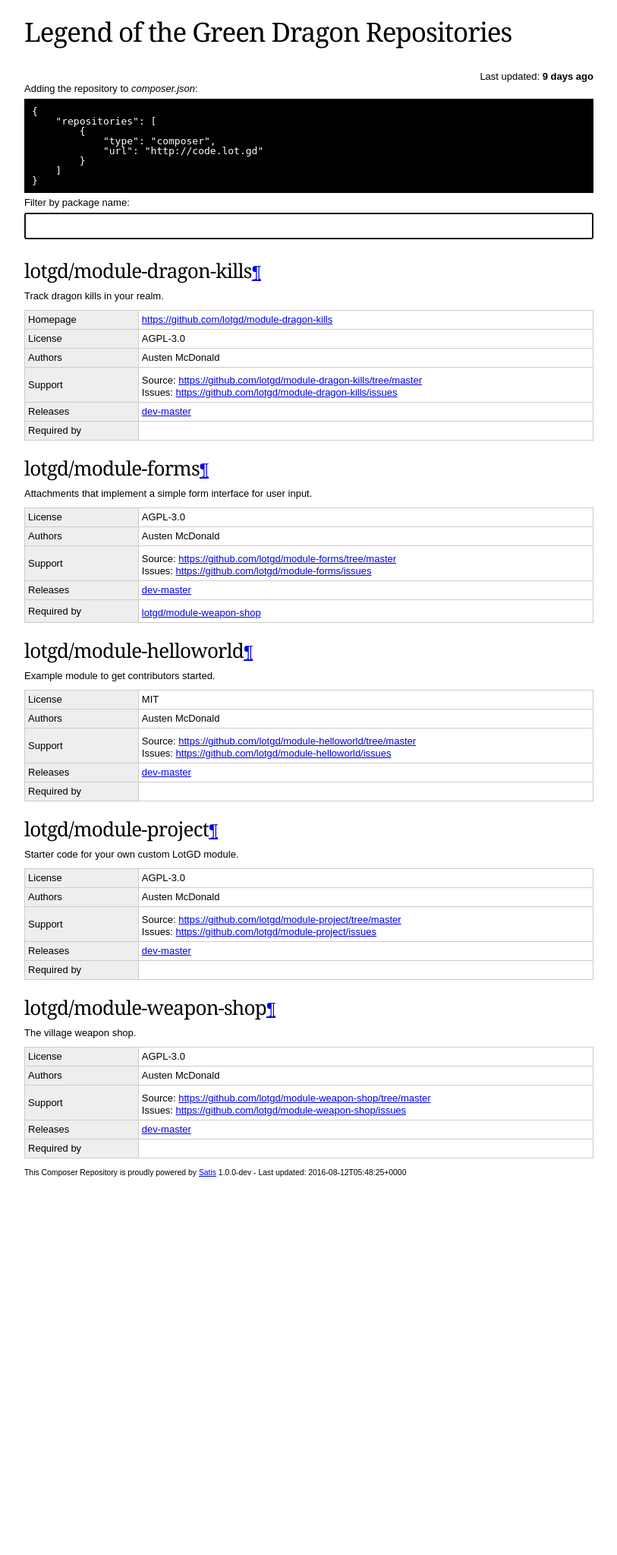
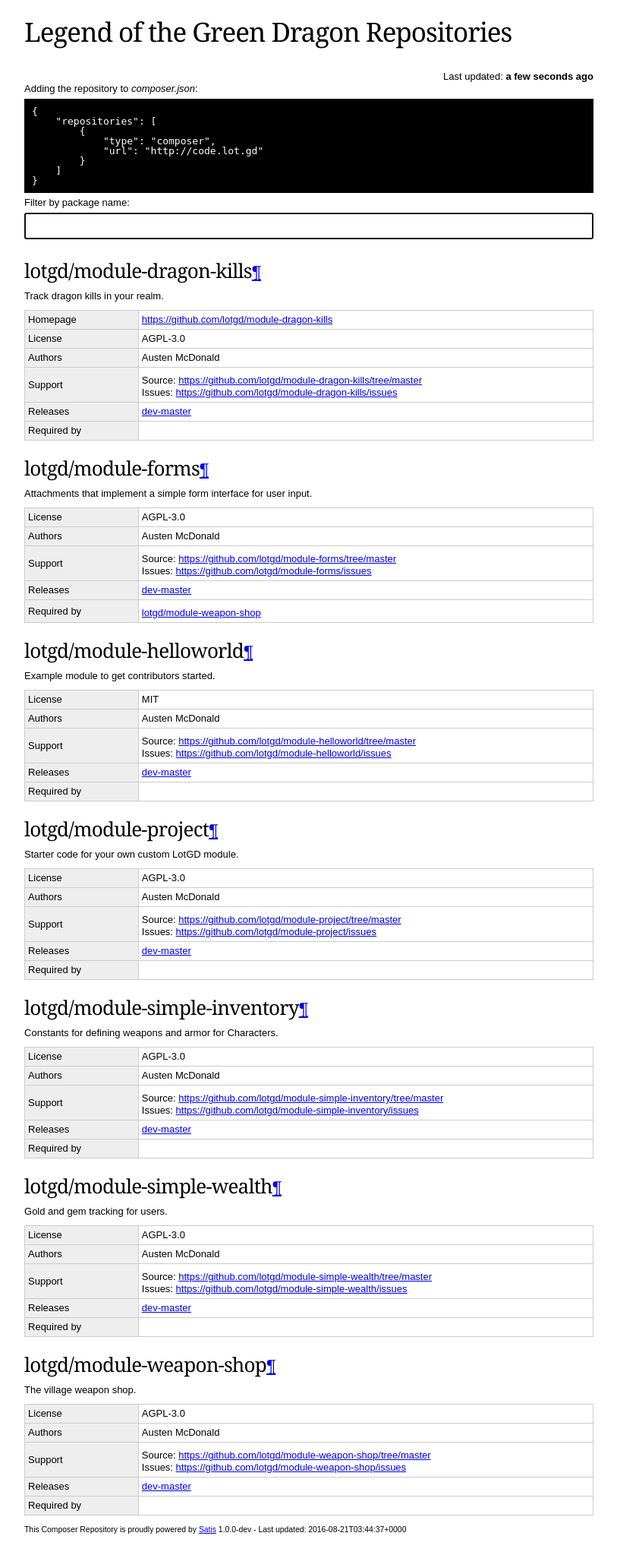
Before and after one commit to lotgd/code.lot.gd, a PHP site: page / in a window 1280 px wide. Shown: the whole page at 76% size, without its empty margins (233-1046 px from the left). Before the commit the page ends 1549 px from the top, so only its background shows below. Run offline with PHP 8.4, Linux system fonts and the light colour scheme.

Commit message:
Add the simple-inventory and simple-wealth modules

```diff
--- a/index.php
+++ b/index.php
@@ -45,7 +45,7 @@ input#search { font-size: 20px; margin: 5px 0; padding: 4px 5px; width: 100%; bo
                                     Legend of the Green Dragon Repositories
                             </h1>
                         <div id="lastupdate">
-                Last updated: <time datetime="2016-08-12T05:48:25+0000">Fri, 12 Aug 2016 05:48:25 +0000</time>
+                Last updated: <time datetime="2016-08-21T03:44:37+0000">Sun, 21 Aug 2016 03:44:37 +0000</time>
             </div>
         </div>
         <div id="bd">
@@ -198,7 +198,75 @@ input#search { font-size: 20px; margin: 5px 0; padding: 4px 5px; width: 100%; bo
                                                         <tr>
                                 <th>Releases</th>
                                 <td>
-                                    <a href="https://api.github.com/repos/lotgd/module-project/zipball/3f2b40be974116e89cd3f866a06d028e0c34952d" title="3f2b40be974116e89cd3f866a06d028e0c34952d">dev-master</a>                                </td>
+                                    <a href="https://api.github.com/repos/lotgd/module-project/zipball/a426dff3926d7dec75a77897b04f7ac7dfce4985" title="a426dff3926d7dec75a77897b04f7ac7dfce4985">dev-master</a>                                </td>
+                            </tr>
+                            <tr>
+                                <th>Required by</th>
+                                <td>
+                                                                                                        </td>
+                            </tr>
+                        </table>
+                    </div>
+                                    <div>
+                        <h3 id="lotgd/module-simple-inventory">lotgd/module-simple-inventory<a href="#lotgd/module-simple-inventory"><small>¶</small></a></h3>
+                                                                            <p>Constants for defining weapons and armor for Characters.</p>
+                                                <table>
+                                                                                        <tr>
+                                    <th>License</th>
+                                    <td>AGPL-3.0</td>
+                                </tr>
+                                                                                        <tr>
+                                    <th>Authors</th>
+                                    <td>
+                                        Austen McDonald                                    </td>
+                                </tr>
+                                                                                    <tr>
+                                <th>Support</th>
+                                <td>
+                                    <ul>
+                                                                            <li>Source: <a href="https://github.com/lotgd/module-simple-inventory/tree/master">https://github.com/lotgd/module-simple-inventory/tree/master</a></li>
+                                                                            <li>Issues: <a href="https://github.com/lotgd/module-simple-inventory/issues">https://github.com/lotgd/module-simple-inventory/issues</a></li>
+                                                                        </ul>
+                                </td>
+                            </tr>
+                                                        <tr>
+                                <th>Releases</th>
+                                <td>
+                                    <a href="https://api.github.com/repos/lotgd/module-simple-inventory/zipball/0f175b07b1827fbad4219783245f105fafe0a507" title="0f175b07b1827fbad4219783245f105fafe0a507">dev-master</a>                                </td>
+                            </tr>
+                            <tr>
+                                <th>Required by</th>
+                                <td>
+                                                                                                        </td>
+                            </tr>
+                        </table>
+                    </div>
+                                    <div>
+                        <h3 id="lotgd/module-simple-wealth">lotgd/module-simple-wealth<a href="#lotgd/module-simple-wealth"><small>¶</small></a></h3>
+                                                                            <p>Gold and gem tracking for users.</p>
+                                                <table>
+                                                                                        <tr>
+                                    <th>License</th>
+                                    <td>AGPL-3.0</td>
+                                </tr>
+                                                                                        <tr>
+                                    <th>Authors</th>
+                                    <td>
+                                        Austen McDonald                                    </td>
+                                </tr>
+                                                                                    <tr>
+                                <th>Support</th>
+                                <td>
+                                    <ul>
+                                                                            <li>Source: <a href="https://github.com/lotgd/module-simple-wealth/tree/master">https://github.com/lotgd/module-simple-wealth/tree/master</a></li>
+                                                                            <li>Issues: <a href="https://github.com/lotgd/module-simple-wealth/issues">https://github.com/lotgd/module-simple-wealth/issues</a></li>
+                                                                        </ul>
+                                </td>
+                            </tr>
+                                                        <tr>
+                                <th>Releases</th>
+                                <td>
+                                    <a href="https://api.github.com/repos/lotgd/module-simple-wealth/zipball/b031cd04a01b403d1419b7c1ab6e5e09bbc38d25" title="b031cd04a01b403d1419b7c1ab6e5e09bbc38d25">dev-master</a>                                </td>
                             </tr>
                             <tr>
                                 <th>Required by</th>
@@ -245,7 +313,7 @@ input#search { font-size: 20px; margin: 5px 0; padding: 4px 5px; width: 100%; bo
             </div>
         </div>
         <div id="ft">
-            <p><small>This Composer Repository is proudly powered by <a href="https://github.com/composer/satis">Satis</a> 1.0.0-dev - Last updated:  2016-08-12T05:48:25+0000</small></p>
+            <p><small>This Composer Repository is proudly powered by <a href="https://github.com/composer/satis">Satis</a> 1.0.0-dev - Last updated:  2016-08-21T03:44:37+0000</small></p>
         </div>
     </div>
 
@@ -296,7 +364,7 @@ if(x.isFunction(n))while(r=o[i++])"+"===r[0]?(r=r.slice(1)||"*",(e[r]=e[r]||[]).
         $(window).trigger("hashchange");
         var $lastUpdate = $('#lastupdate time');
         function updateDate() {
-            $lastUpdate.text(moment('2016-08-12T05:48:25+0000').fromNow());
+            $lastUpdate.text(moment('2016-08-21T03:44:37+0000').fromNow());
         }
         setInterval(updateDate, 5000);
         updateDate();
--- a/packages.json
+++ b/packages.json
@@ -1,8 +1,8 @@
 {
     "packages": [],
     "includes": {
-        "include/all$08af8a5a8c6d66482ed6e268db5f76970d462b54.json": {
-            "sha1": "08af8a5a8c6d66482ed6e268db5f76970d462b54"
+        "include/all$59b0f896690ffe69a71f2c510bee74f417c862bf.json": {
+            "sha1": "59b0f896690ffe69a71f2c510bee74f417c862bf"
         }
     }
 }
--- a/satis.json
+++ b/satis.json
@@ -6,7 +6,9 @@
         { "type": "vcs", "url": "https://github.com/lotgd/module-project" },
         { "type": "vcs", "url": "https://github.com/lotgd/module-dragon-kills" },
         { "type": "vcs", "url": "https://github.com/lotgd/module-forms" },
-        { "type": "vcs", "url": "https://github.com/lotgd/module-weapon-shop" }
+        { "type": "vcs", "url": "https://github.com/lotgd/module-weapon-shop" },
+        { "type": "vcs", "url": "https://github.com/lotgd/module-simple-inventory" },
+        { "type": "vcs", "url": "https://github.com/lotgd/module-simple-wealth" }
     ],
     "require-all": true
 }
```
Also changed, not shown: include/all$59b0f896690ffe69a71f2c510bee74f417c862bf.json (renamed from include/all$08af8a5a8c6d66482ed6e268db5f76970d462b54.json, +82 -4 lines).
